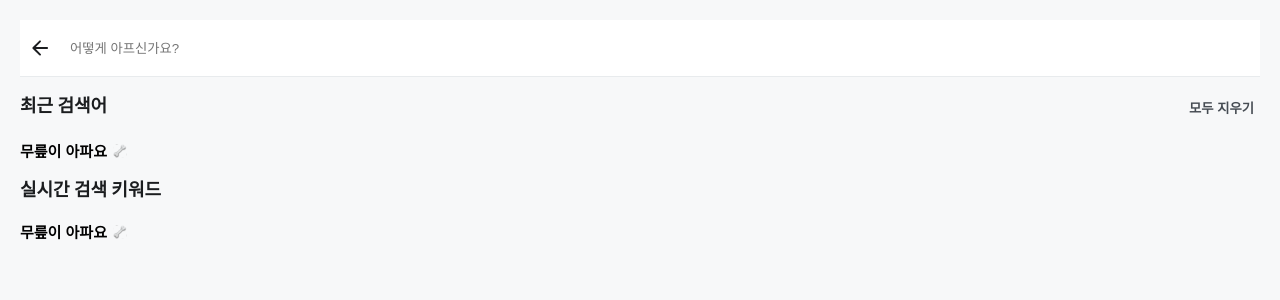
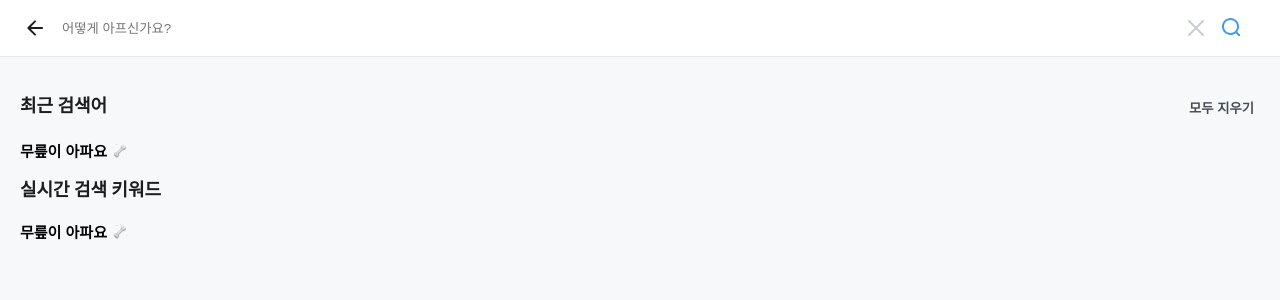
Before and after one commit to team-dorandoran/fe_medikit, a Next.js app: page /search in a window 1280 px wide. Shown: the top 300 px of the page. Built offline with nearby package versions, Linux system fonts and the light colour scheme; a web font is replaced by a local one.

Commit message:
✨ Feat: search icons

```diff
--- a/src/assets/svg/index.ts
+++ b/src/assets/svg/index.ts
@@ -2,7 +2,6 @@ import IconA from './iconA.svg'
 import IconAnswer from './iconAnswer.svg'
 import IconBack from './iconBack.svg'
 import IconCaret from './iconCaret.svg'
-import IconClose from './iconClose.svg'
 import IconCloseGray from './iconCloseGray.svg'
 import IconDelete from './iconDelete.svg'
 import IconHeart from './iconHeart.svg'
@@ -21,7 +20,6 @@ export {
   IconAnswer,
   IconBack,
   IconCaret,
-  IconClose,
   IconDelete,
   IconCloseGray,
   IconHeart,
--- a/src/components/elements/Search/_fragments/SearchContent.tsx
+++ b/src/components/elements/Search/_fragments/SearchContent.tsx
@@ -1,4 +1,4 @@
-import IconBack from 'assets/svg/iconBack.svg'
+import { IconCloseGray, IconSearch, IconBack } from 'assets/svg'
 import Col from 'components/common/_Grid/Col'
 import { styled } from 'styles/globalStitches'
 
@@ -7,14 +7,18 @@ import TrendKeyWords from './TrendKeyWords'
 
 const SearchContent = () => {
   return (
-    <Wrapper>
+    <>
       <SearchBarWrapper>
-        <IconBack />
+        <IconBack data-back />
         <SearchInput placeholder="어떻게 아프신가요?" />
+        <IconCloseGray data-closeGray />
+        <IconSearch data-search />
       </SearchBarWrapper>
-      <RecentKeyWords />
-      <TrendKeyWords />
-    </Wrapper>
+      <Wrapper>
+        <RecentKeyWords />
+        <TrendKeyWords />
+      </Wrapper>
+    </>
   )
 }
 
@@ -28,13 +32,25 @@ const SearchBarWrapper = styled('div', {
   position: 'relative',
   width: '100%',
   height: '57px',
-  padding: '16px 48px',
+  padding: '16px 20px 16px 60px',
   borderBottom: '1px solid $GRAY2',
   background: '$white',
 
-  '& svg': {
+  ['& [data-back]']: {
     position: 'absolute',
-    left: '20px',
+    left: '35px',
+    top: '50%',
+    transform: 'translate(-50%,-50%)',
+  },
+  ['& [data-closeGray]']: {
+    position: 'absolute',
+    right: '60px',
+    top: '50%',
+    transform: 'translate(-50%,-50%)',
+  },
+  ['& [data-search]']: {
+    position: 'absolute',
+    right: '25px',
     top: '50%',
     transform: 'translate(-50%,-50%)',
   },
```
